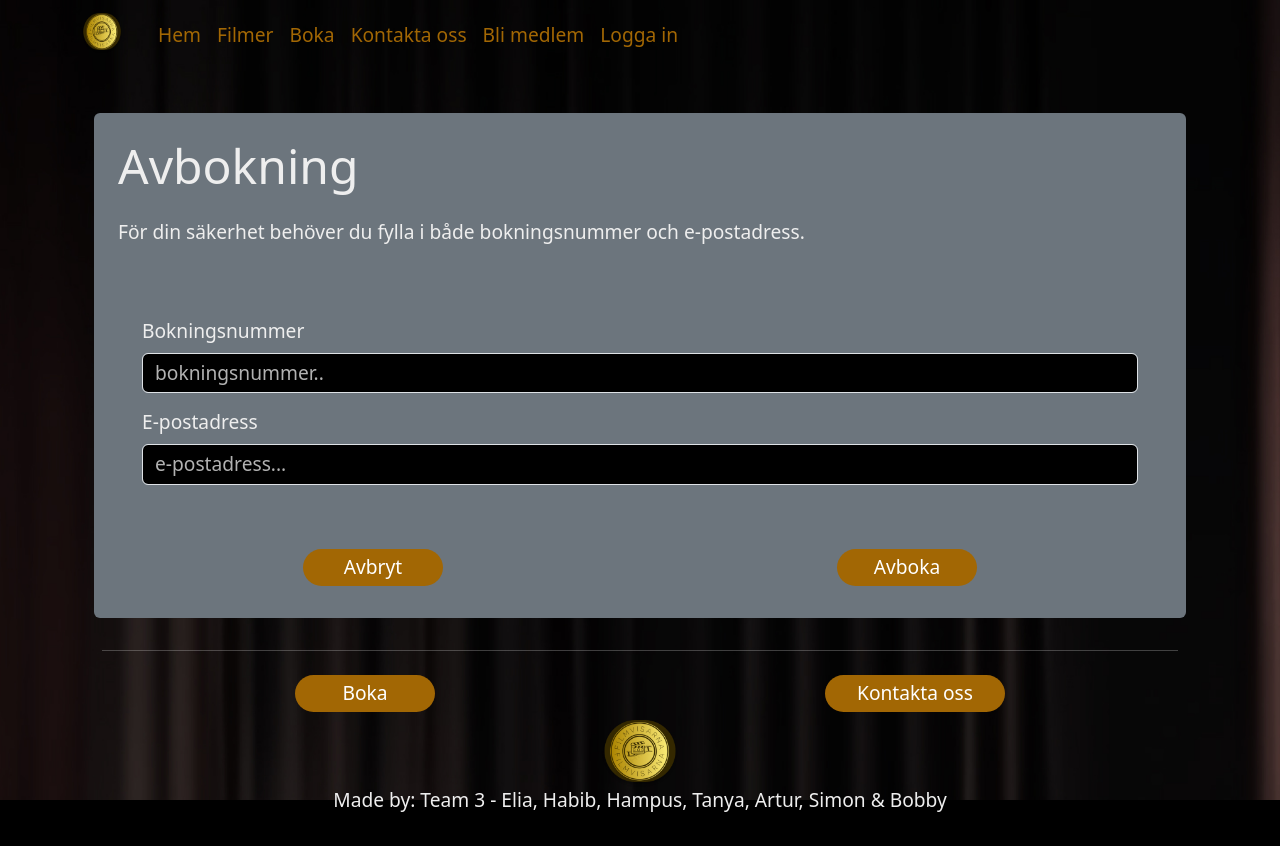
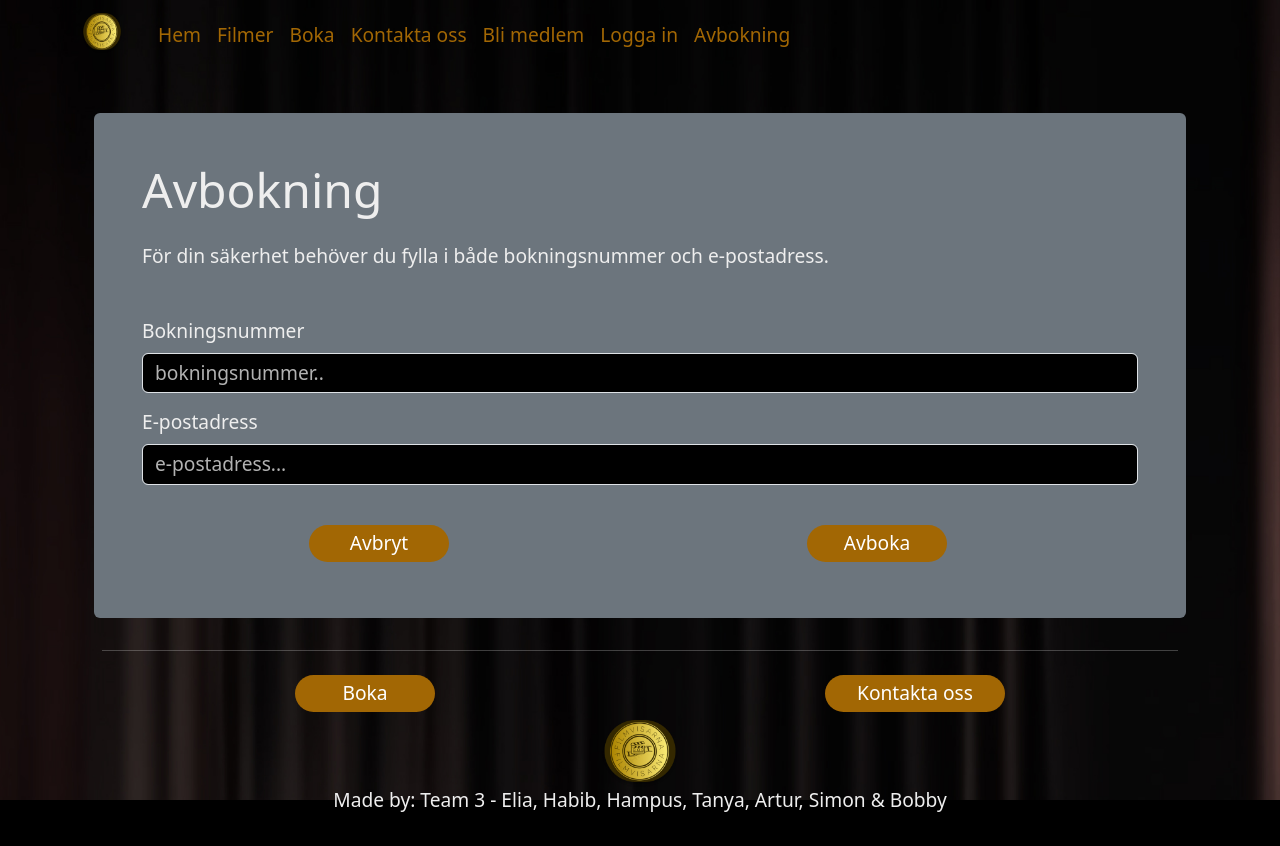
Before and after one commit to ELHabibA/Filmvisarna, a React (Vite) app: page /avbokning in a window 1280 px wide. Built offline with nearby package versions, Linux system fonts and the light colour scheme.

Commit message:
Cancel booking function done

```diff
--- a/src/CancelBooking.jsx
+++ b/src/CancelBooking.jsx
@@ -1,15 +1,15 @@
-import { Container, Row, Col, Image, Button, Form } from "react-bootstrap";
+import { Container, Row, Col, Button, Form } from "react-bootstrap";
 import { Link } from 'react-router-dom';
 import React, { useState } from "react";
-
+import Alert from 'react-bootstrap/Alert';
 
 function CancelBooking() {
   const [bookingNumber, setBookingNumber] = useState('');
   const [email, setEmail] = useState('');
   const [message, setMessage] = useState('');
+  const [success, setSuccess] = useState(false);
 
   const handleCancelBooking = async () => {
-    console.log("hej hej");
     try {
       const response = await (await fetch('/api/bookings', {
         method: 'DELETE',
@@ -19,27 +19,43 @@ function CancelBooking() {
         body: JSON.stringify({ email, bookingNumber }),
       })).json();
 
-      console.log(response);
-
       if (response.affectedRows) {
         // Handle success, e.g., show a success message to the user
-        setMessage('Booking deleted successfully');
+        setSuccess(true);
+        setMessage('Avbokningen lyckades, avbokningsbekräftelse kommer att skickas till din mejl.');
       } else {
         // Handle error, e.g., show an error message to the user
-        setMessage('Failed to delete booking');
+        setSuccess(false);
+        setMessage('Avbokningen misslyckades, kontrollera att du angivit rätt bokningsnummer och e-postadress.');
+
       }
+      console.log(response)
     } catch (error) {
-      setMessage('An error occurred:', error);
+      setMessage('An error occurred: ' + error);
+      setSuccess(false);
     }
+
   };
 
   return (
-    <Container sm={true} md={true} lg={true} className="bg-secondary p-4 rounded square">
-      {!message ? <>
+    <Container className="bg-secondary p-4 rounded square">
+      {success ? (
+        <>
+          {message && (
+            <Row>
+              <Col>
+                <Alert variant="success" >{message}</Alert>
+                <Col className='tradeMarkFooter m-2 mt-4'><Link to="/"><div><Button >Återgå</Button></div></Link></Col>
+              </Col>
+            </Row>
+          )}
+        </>
+      ) : (
+        <>
+          <Row className="p-4 rounded square">
+            <Col>
                 <h1 className="mb-4">Avbokning</h1>
                 <p className="mb-5">För din säkerhet behöver du fylla i både bokningsnummer och e-postadress.</p>
-      <Row className="p-4 rounded square">
-        <Col>
               <Form>
                 <Form.Group className="mb-3" controlId="formGroupBookingnumber">
                   <Form.Label>Bokningsnummer</Form.Label>
@@ -51,18 +67,23 @@ function CancelBooking() {
                 </Form.Group>
               </Form>
             </Col>
+            {message && (
+              <Row>
+                <Col className="p-2">
+                  <Alert variant="danger">
+                    {message}
+                  </Alert>
+                </Col>
               </Row>
+            )}
             <Row>
               <Col className='tradeMarkFooter m-2 mt-4'><Link to="/"><div><Button >Avbryt</Button></div></Link></Col>
               <Col className='tradeMarkFooter m-2 mt-4'><div><Button onClick={handleCancelBooking}>Avboka</Button></div></Col>
             </Row>
-    </> : <>
-    <Row>
-      <Col>
-      {message}
-      </Col>
-      </Row></>
-}</Container>
+          </Row>
+        </>
+      )}
+    </Container>
   );
 }
 
--- a/src/main.jsx
+++ b/src/main.jsx
@@ -30,10 +30,11 @@ export const pages = [
   { path: '/kontakt', label: 'Kontakta oss', element: <ContactUs /> },
   { path: '/blimedlem', label: 'Bli medlem', element: <BecomeMember /> },
   { path: '/loggain', label: 'Logga in', element: <LogIn /> },
+    { path: '/avbokning', label: 'Avbokning', element: <CancelBooking /> },
   { path: '/detaljsidan/:movieId', label: '', element: <MoviePage /> },
   { path: '/finalize-booking', label: '', element: <FinalizeBooking /> }, // Ta bort sedan, kunder/externa användare ska inte kunna se denna sida utan att ha valt film.
     { path: '/bokningsbekraftelse', label: '', element: <BookingConfirmation /> }, // Ta bort sedan, kunder/externa användare ska inte kunna se denna sida utan att ha valt film.
-    { path: '/avbokning', label: '', element: <CancelBooking /> }
+
 ];
 
 const router = createBrowserRouter([
```
Lines whose indentation alone changed are shown as unchanged.
